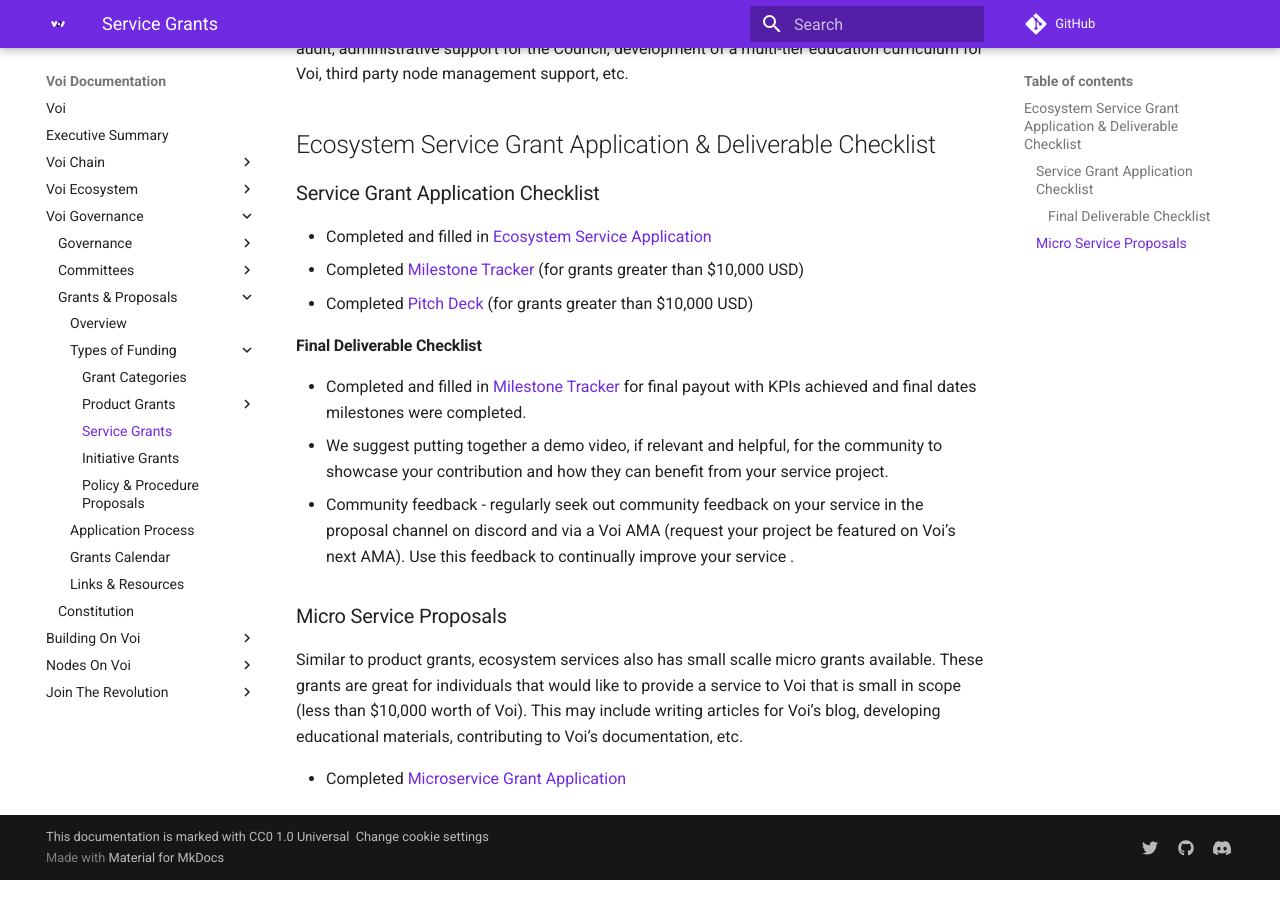
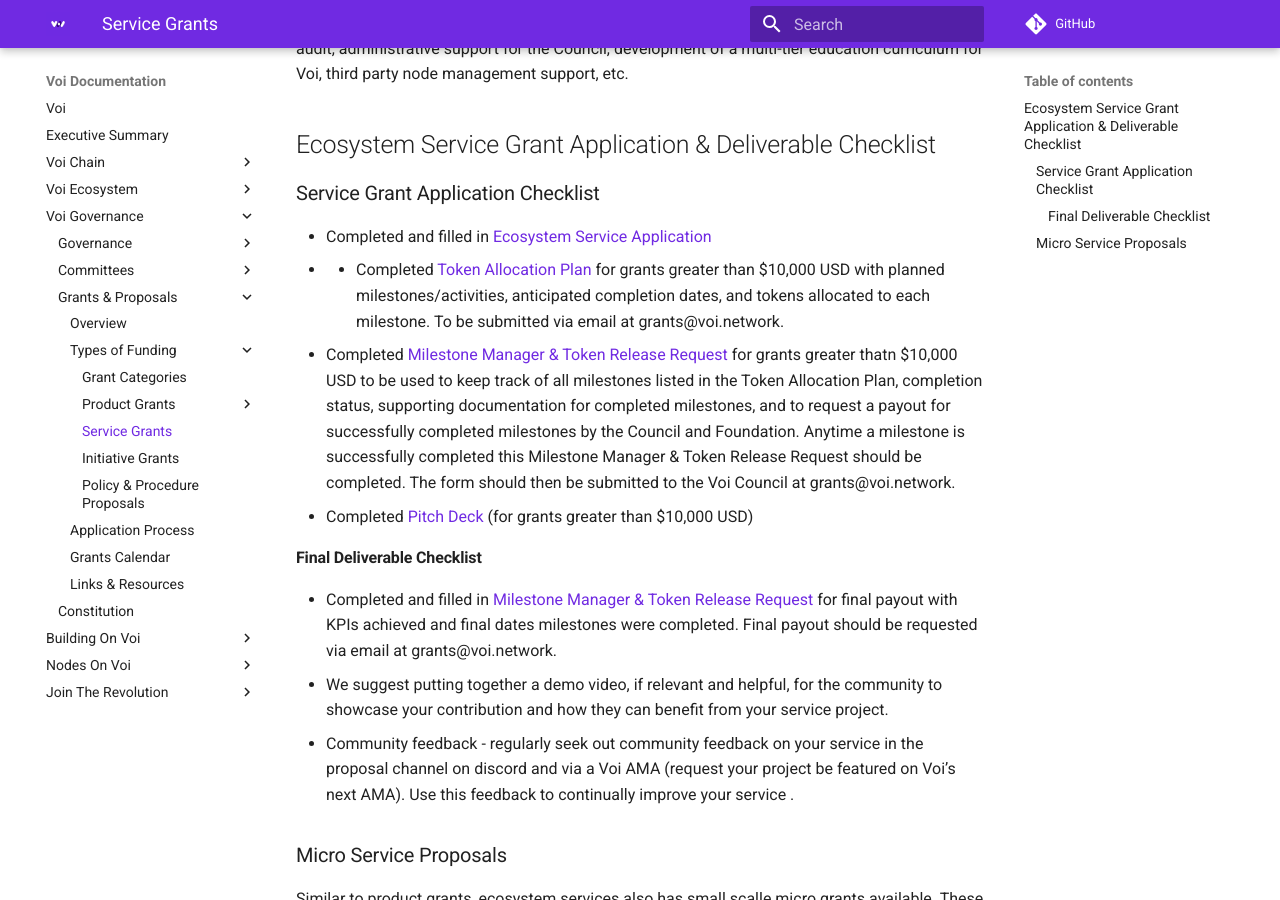
Before and after one commit to VoiNetwork/learn-more, an MkDocs documentation site: the page built from docs/governance/proposals/service-grants.md, in a window 1280 px wide and 900 px high, scrolled down 416 px. Built offline with MkDocs 1.6.1 and Material for MkDocs 9.7.7, drawn with Linux system fonts in a browser that asks for light colours; plug-ins that fetch from the network failed and are left out; comment, search, counter and statistics services are not loaded.

Commit message:
Update service-grants.md

```diff
--- a/docs/governance/proposals/service-grants.md
+++ b/docs/governance/proposals/service-grants.md
@@ -9,12 +9,13 @@
 ### Service Grant Application Checklist
 
 - Completed and filled in [Ecosystem Service Application](https://forms.gle/z37FyyrMgxVtguPWA)
-- Completed [Milestone Tracker ](https://docs.google.com/document/d/17QS_FfhjEttHnXu2d3DWKk4qoD6irAv0F3sVF17Y6wQ/edit#heading=h.alfnp343pc9r)(for grants greater than $10,000 USD)
+- - Completed [Token Allocation Plan](https://docs.google.com/document/d/17QS_FfhjEttHnXu2d3DWKk4qoD6irAv0F3sVF17Y6wQ/edit?usp=sharing) for grants greater than $10,000 USD with planned milestones/activities, anticipated completion dates, and tokens allocated to each milestone. To be submitted via email at grants@voi.network.
+- Completed [Milestone Manager & Token Release Request](https://docs.google.com/spreadsheets/d/1MF8G4e-szjFhGJP7KFo_K1aLyhwO2dWNHsE70Co1HqU/edit?gid=0#gid=0) for grants greater thatn $10,000 USD to be used to keep track of all milestones listed in the Token Allocation Plan, completion status, supporting documentation for completed milestones, and to request a payout for successfully completed milestones by the Council and Foundation. Anytime a milestone is successfully completed this Milestone Manager & Token Release Request should be completed. The form should then be submitted to the Voi Council at grants@voi.network.
 - Completed [Pitch Deck](https://docs.google.com/presentation/d/1kDAVnKIJT5hYh_69jxW8XuXjQ2J7Pj91NlOxaNy7Zvo/edit?usp=sharing) (for grants greater than $10,000 USD)
 
 #### Final Deliverable Checklist
 
-- Completed and filled in [Milestone Tracker](https://docs.google.com/document/d/17QS_FfhjEttHnXu2d3DWKk4qoD6irAv0F3sVF17Y6wQ/edit#heading=h.alfnp343pc9r) for final payout with KPIs achieved and final dates milestones were completed.
+- Completed and filled in [Milestone Manager & Token Release Request](https://docs.google.com/spreadsheets/d/1MF8G4e-szjFhGJP7KFo_K1aLyhwO2dWNHsE70Co1HqU/edit?gid=0#gid=0) for final payout with KPIs achieved and final dates milestones were completed. Final payout should be requested via email at grants@voi.network.
 - We suggest putting together a demo video, if relevant and helpful, for the community to showcase your contribution and how they can benefit from your service project.
 - Community feedback - regularly seek out community feedback on your service in the proposal channel on discord and via a Voi AMA (request your project be featured on Voi’s next AMA). Use this feedback to continually improve your service .
 
```
